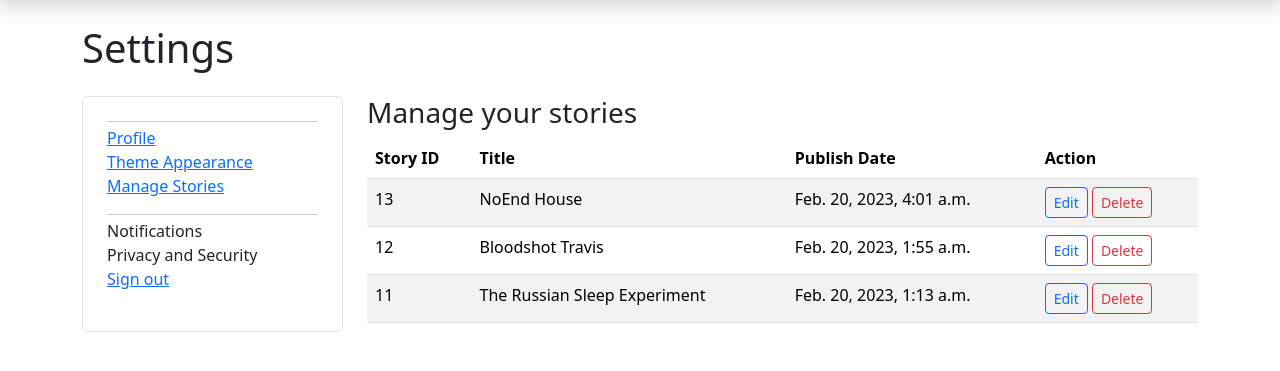
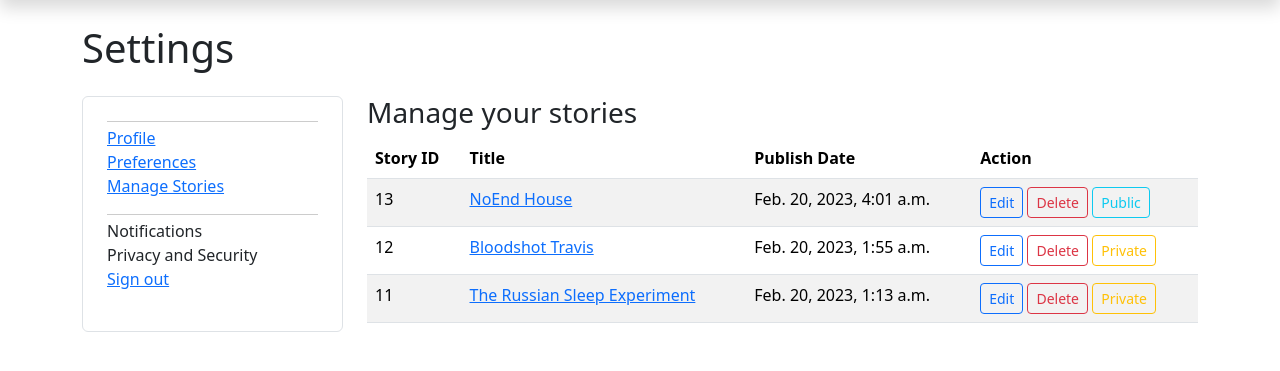
Before and after one commit to mintong89/django_internship, a Django app: page /oldstimes/settings/manage in a window 1280 px wide. Shown: the part 72-443 px from the top of the page. Run offline with Django 4.2, Linux system fonts and the light colour scheme; a user stored in the database is signed in; data comes from the database, SQL or seed files in the repository; parts of the project's set-up code (start-up, migrations or seed data) failed here and were passed over; some libraries are stand-ins or nearby versions.

Commit message:
add is private

```diff
--- a/old_straits_times/admin.py
+++ b/old_straits_times/admin.py
@@ -10,7 +10,7 @@ class GenreAdmin(admin.ModelAdmin):
 class StoriesAdmin(admin.ModelAdmin):
     fieldsets = [
         (None, {
-            'fields': ['title', 'author', 'genre', 'abstract', 'content']
+            'fields': ['title', 'author', 'genre', 'abstract', 'content', 'is_private']
         }),
         ('Date and Time', {
             'fields': ['date_published', 'date_last_updated']
@@ -18,7 +18,7 @@ class StoriesAdmin(admin.ModelAdmin):
     ]
 
     readonly_fields = ('date_published', 'date_last_updated')
-    list_display = ('title', 'author', 'get_genre')
+    list_display = ('title', 'author', 'get_genre', 'is_private')
 
     def save_model(self, request, obj, form, change):
         obj.date_last_updated = timezone.now()
--- a/old_straits_times/models.py
+++ b/old_straits_times/models.py
@@ -67,8 +67,8 @@ class Story(models.Model):
                                    validators=[MaxLengthValidator(250)])
     date_published = models.DateTimeField('date published', auto_now_add=True)
     date_last_updated = models.DateTimeField('date last updated')
-    views_in_week = models.IntegerField(default=0)
     views_total = models.IntegerField(default=0)
+    is_private = models.BooleanField(default=False)
     content = RichTextField()
 
     def comments(self):
--- a/old_straits_times/templates/old_straits_times/base.html
+++ b/old_straits_times/templates/old_straits_times/base.html
@@ -80,7 +80,12 @@
                             </ul>
                         </nav>
                     </div>
-                    <div class="d-none d-xl-block">
+                    <div class="d-none d-md-block d-lg-none">
+                        <button class="btn btn-outline-secondary text-start" data-bs-toggle="modal" data-bs-target="#searchModal">
+                            <i class="bi bi-search"></i>
+                        </button>
+                    </div>
+                    <div class="d-none d-lg-block">
                         <div class="d-flex" role="search">
                             <button class="btn btn-outline-secondary text-start" data-bs-toggle="modal" data-bs-target="#searchModal" style="width: 275px;">
                                 <i class="bi bi-search"></i>
--- a/old_straits_times/templates/old_straits_times/settings_base.html
+++ b/old_straits_times/templates/old_straits_times/settings_base.html
@@ -7,7 +7,7 @@
             <div class="settings-list border rounded p-4">
                 <ul class="list-unstyled mb-0">
                     <a href="{% url 'oldstimes:settings_profile' %}"><li>Profile</li></a>
-                    <a href="{% url 'oldstimes:settings_theme' %}"><li>Theme Appearance</li></a>
+                    <a href="{% url 'oldstimes:settings_theme' %}"><li>Preferences</li></a>
                     <a href="{% url 'oldstimes:settings_manage' %}"><li>Manage Stories</li></a>
                 </ul>
                 <ul class="list-unstyled mb-0">
--- a/old_straits_times/templates/old_straits_times/settings_manage.html
+++ b/old_straits_times/templates/old_straits_times/settings_manage.html
@@ -15,22 +15,30 @@
             {% for story in stories %}
                 <tr id="story-{{ story.pk }}">
                     <td>{{ story.pk }}</td>
-                    <td scope="row">{{ story.title }}</td>
+                    <td scope="row">
+                        <a href="{% url 'oldstimes:story' story.pk %}">{{ story.title }}</a>
+                    </td>
                     <td>{{ story.date_published }}</td>
                     <td>
                         <a href="{% url 'oldstimes:story_edit' story.pk %}" class="btn btn-sm btn-outline-primary">Edit</a>
-                        <button class="btn btn-sm btn-outline-danger" onclick="deleteStory({{ story.pk }})">Delete</button>
+                        <button class="btn btn-sm btn-outline-danger" onclick="changeStory({{ story.pk }}, 'delete')">Delete</button>
+                        <button id="private-{{ story.pk }}" class="btn btn-sm btn-outline-warning {% if story.is_private %}d-none{% endif %}" onclick="changeStory({{ story.pk }}, 'private')">Private</button>
+                        <button id="public-{{ story.pk }}" class="btn btn-sm btn-outline-info {% if not story.is_private %}d-none{% endif %}" onclick="changeStory({{ story.pk }}, 'public')">Public</button>
                     </td>
                 </tr>
             {% endfor %}
         </tbody>
     </table>
     <script>
-        const deleteStory = (storyPK) => {
-            if (confirm('Are you sure you want to delete the story?')) {
-                const data = new FormData()
-                data.set('pk', storyPK)
+        const changeStory = (storyPK, type) => {
+            const privateEl = document.getElementById(`private-${storyPK}`)
+            const publicEl = document.getElementById(`public-${storyPK}`)
 
+            const data = new FormData()
+            data.set('pk', storyPK)
+            data.set('post_type', type)
+
+            if (confirm(`Are you sure you want to ${type} the story?`)) {
                 fetch("{% url 'oldstimes:settings_manage' %}", {
                     method: 'POST',
                     mode: "same-origin",
@@ -38,7 +46,17 @@
                     body: data
                 })
                 .then(res => {
-                    document.getElementById(`story-${storyPK}`).remove()
+                    ({
+                        'delete': () => document.getElementById(`story-${storyPK}`).remove(),
+                        'private': () => {
+                            privateEl.classList.add('d-none')
+                            publicEl.classList.remove('d-none')
+                        },
+                        'public': () => {
+                            publicEl.classList.add('d-none')
+                            privateEl.classList.remove('d-none')
+                        },
+                    }[type]())
                 })
                 .catch(err => console.log(err))
             }
--- a/old_straits_times/templates/old_straits_times/settings_theme.html
+++ b/old_straits_times/templates/old_straits_times/settings_theme.html
@@ -1,8 +1,8 @@
 {% extends './settings_base.html' %}
 
 {% block sub-content %}
+    <h3>Theme Settings</h3>
     <div class="card p-4">
-        <h2>Set theme</h2>
         <form method="POST">
             {% csrf_token %}
             <select name="theme_color" class="form-select" onchange="document.getElementById('submitTheme').click();">
--- a/old_straits_times/templates/old_straits_times/story_edit.html
+++ b/old_straits_times/templates/old_straits_times/story_edit.html
@@ -32,6 +32,11 @@
                 <input name="content" id='contentInput' type='hidden' value="" />
                 <label for="content" class="form-label">Content</label>
                 <div id="ckContent"></div>
+            </div>
+
+            <div class="mb-4">
+                <label for="is_private" class="form-label">Is private?</label>
+                <input class="form-check-input" type="checkbox" name="is_private" {% if current_story.is_private %}checked{% endif %} />
             </div>
 
             <div class="d-flex justify-content-between">
--- a/old_straits_times/templates/old_straits_times/story_post.html
+++ b/old_straits_times/templates/old_straits_times/story_post.html
@@ -31,6 +31,11 @@
             <div id="ckContent"></div>
         </div>
 
+        <div class="mb-4">
+            <label for="is_private" class="form-label">Is private?</label>
+            <input class="form-check-input" type="checkbox" name="is_private" />
+        </div>
+
         <div class="d-flex justify-content-between">
             <button class="btn btn-secondary" onclick="history.back()">Back</button>
             <input type="submit" class="btn btn-primary" />
--- a/old_straits_times/views.py
+++ b/old_straits_times/views.py
@@ -62,7 +62,7 @@ def set_cookie(response, key, value, days_expire=7):
 def index(request):
     template_name = 'old_straits_times/index.html'
 
-    trending_stories = Story.objects.order_by('-views_total')[:5]
+    trending_stories = Story.objects.filter(is_private=False).order_by('-views_total')[:5]
 
     pks = Story.objects.values_list('pk', flat=True)
     random_pks = []
@@ -73,7 +73,7 @@ def index(request):
             random_pk = choice(pks)
             if random_pk not in random_pks:
                 random_pks.append(random_pk)
-    random_stories = Story.objects.filter(id__in=random_pks).order_by('date_last_updated')
+    random_stories = Story.objects.filter(id__in=random_pks, is_private=False).order_by('date_last_updated')
 
     return render(request, template_name, {
         'trending_stories': trending_stories,
@@ -271,6 +271,7 @@ def story_post(request):
         genre = request.POST.getlist('genre')
         abstract = request.POST.get('abstract')
         content = request.POST.get('content')
+        is_private = request.POST.get('is_private')
         date_published = timezone.now()
         date_last_updated = timezone.now()
 
@@ -282,7 +283,8 @@ def story_post(request):
             abstract=abstract,
             content=content,
             date_published=date_published,
-            date_last_updated=date_last_updated
+            date_last_updated=date_last_updated,
+            is_private=not not is_private
         )
         new_story.save()
         new_story.genre.set(genre_pk)
@@ -311,6 +313,7 @@ def story_edit(request, story_id):
         genre = request.POST.getlist('genre')
         abstract = request.POST.get('abstract')
         content = request.POST.get('content')
+        is_private = request.POST.get('is_private')
         date_last_updated = timezone.now()
 
         genre_pk = list(map(lambda x: Genre.objects.get(name=x), genre))
@@ -319,6 +322,7 @@ def story_edit(request, story_id):
         current_story.abstract = abstract;
         current_story.content = content;
         current_story.date_last_updated = date_last_updated
+        current_story.is_private = not not is_private
         current_story.save()
         current_story.genre.set(genre_pk)
         return HttpResponseRedirect(reverse('oldstimes:story', kwargs={'story_id': current_story.pk}))
@@ -407,14 +411,24 @@ def settings_manage(request):
     template_name = 'old_straits_times/settings_manage.html'
 
     if request.method == 'POST':
-        delete_pk = request.POST.get('pk')
+        post_type = request.POST.get('post_type')
+        pk = request.POST.get('pk')
+        story = Story.objects.get(pk=pk)
 
-        if delete_pk:
-            Story.objects.filter(pk=delete_pk).delete()
+        if pk:
+            if post_type == 'private' or post_type == 'public':
+                story.is_private = post_type == 'private'
+                story.save()
 
-            return JsonResponse({
-                'message': f'Deleted Story {delete_pk} from table!'
-            })
+                return JsonResponse({
+                    'message': f'Published or Privated Story {pk} from table!'
+                })
+            elif post_type == 'delete':
+                story.delete()
+
+                return JsonResponse({
+                    'message': f'Deleted Story {pk} from table!'
+                })
 
     stories = Story.objects.filter(author=request.user).order_by('-date_published')
     return render(request, template_name, {
@@ -446,7 +460,11 @@ def search(request):
         search_query = request.POST.get('search_query')
         search_result = list(map(
             simplified_story,
-            Story.objects.filter(Q(title__icontains=search_query) | Q(genre__name__icontains=search_query)).distinct()[:8]
+            Story.objects.filter(
+                (Q(title__icontains=search_query) |
+                Q(genre__name__icontains=search_query)) &
+                Q(is_private=False)
+                ).distinct()[:8],
             ))
 
         return JsonResponse({
```
Also changed, not shown: old_straits_times/templates/old_straits_times/story.html (+18 -0 lines), db.sqlite3, old_straits_times/migrations/0020_remove_story_views_in_week_story_is_private.py (added).
